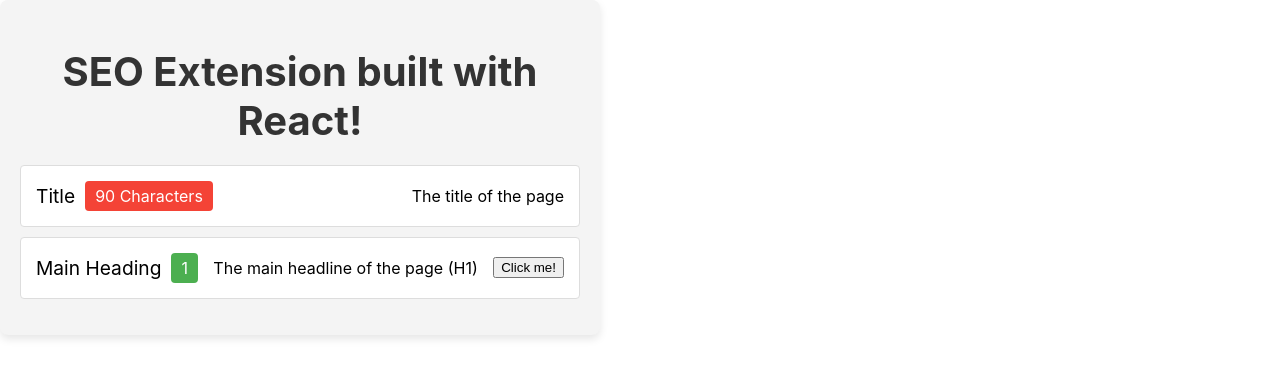
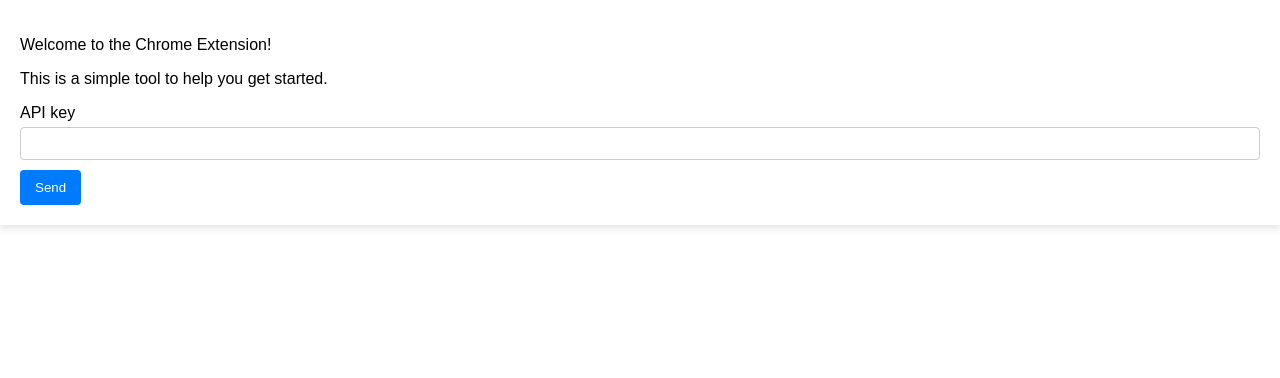
Before and after one commit to gstiebler/BrowserGPT, a React (Create React App) app: page / in a window 1280 px wide. Shown: the top 378 px of the page. Built offline with nearby package versions, Linux system fonts and the light colour scheme.

Commit message:
updated tab design

```diff
--- a/src/App.css
+++ /dev/null
@@ -1,38 +0,0 @@
-.App {
-  text-align: center;
-}
-
-.App-logo {
-  height: 40vmin;
-  pointer-events: none;
-}
-
-@media (prefers-reduced-motion: no-preference) {
-  .App-logo {
-    animation: App-logo-spin infinite 20s linear;
-  }
-}
-
-.App-header {
-  background-color: #282c34;
-  min-height: 100vh;
-  display: flex;
-  flex-direction: column;
-  align-items: center;
-  justify-content: center;
-  font-size: calc(10px + 2vmin);
-  color: white;
-}
-
-.App-link {
-  color: #61dafb;
-}
-
-@keyframes App-logo-spin {
-  from {
-    transform: rotate(0deg);
-  }
-  to {
-    transform: rotate(360deg);
-  }
-}
--- a/src/App.tsx
+++ /dev/null
@@ -1,48 +0,0 @@
-import React from 'react';
-import './App.css';
-
-function App() {
-
-  const buttonClick = () => {
-    console.log('Button clicked!');
-    chrome.tabs.query({active: true, currentWindow: true}, function(tabs) {
-      const currentTab = tabs[0];
-      chrome.tabs.sendMessage(currentTab.id ?? 0, { type: 'execute' });
-    });
-  }
-
-  return (
-    <div className="App">
-      <h1>SEO Extension built with React!</h1>
-
-      <ul className="SEOForm">
-        <li className="SEOValidation">
-          <div className="SEOValidationField">
-            <span className="SEOValidationFieldTitle">Title</span>
-            <span className="SEOValidationFieldStatus Error">
-              90 Characters
-            </span>
-          </div>
-          <div className="SEOVAlidationFieldValue">
-            The title of the page
-          </div>
-        </li>
-
-        <li className="SEOValidation">
-          <div className="SEOValidationField">
-            <span className="SEOValidationFieldTitle">Main Heading</span>
-            <span className="SEOValidationFieldStatus Ok">
-              1
-            </span>
-          </div>
-          <div className="SEOVAlidationFieldValue">
-            The main headline of the page (H1)
-          </div>
-          <button onClick={buttonClick}>Click me!</button>
-        </li>
-      </ul>
-    </div>
-  );
-}
-
-export default App;
--- /dev/null
+++ b/src/ExtensionTab.css
@@ -0,0 +1,39 @@
+.extension-tab {
+  font-family: Arial, Helvetica, sans-serif;
+  padding: 20px;
+  box-shadow: 0 4px 8px rgba(0, 0, 0, 0.1);
+  width: 100%; /* Updated to 100% to match the width of the tab */
+  margin: 0 auto;
+  box-sizing: border-box; /* Ensures padding doesn't expand beyond 100% width */
+}
+
+.input-group {
+  margin-bottom: 10px;
+}
+
+.input-group label {
+  display: block;
+  margin-bottom: 5px;
+}
+
+.input-group input {
+  width: 100%;
+  padding: 8px;
+  box-sizing: border-box;
+  border: 1px solid #ccc;
+  border-radius: 4px;
+}
+
+button {
+  padding: 10px 15px;
+  background-color: #007BFF;
+  color: white;
+  border: none;
+  border-radius: 4px;
+  cursor: pointer;
+  transition: background-color 0.3s ease;
+}
+
+button:hover {
+  background-color: #0056b3;
+}
--- /dev/null
+++ b/src/ExtensionTab.tsx
@@ -0,0 +1,33 @@
+import React, { useState } from 'react';
+import './ExtensionTab.css';
+
+const ExtensionTab: React.FC = () => {
+    const [apiKey, setApiKey] = useState<string>('');
+
+    const handleSend = () => {
+        console.log('API Key:', apiKey);
+        chrome.tabs.query({active: true, currentWindow: true}, function(tabs) {
+          const currentTab = tabs[0];
+          chrome.tabs.sendMessage(currentTab.id ?? 0, { type: 'execute' });
+        });
+    };
+
+    return (
+        <div className="extension-tab">
+            <p>Welcome to the Chrome Extension!</p>
+            <p>This is a simple tool to help you get started.</p>
+            <div className="input-group">
+                <label htmlFor="api-key">API key</label>
+                <input
+                    type="text"
+                    id="api-key"
+                    value={apiKey}
+                    onChange={(e) => setApiKey(e.target.value)}
+                />
+            </div>
+            <button onClick={handleSend}>Send</button>
+        </div>
+    );
+}
+
+export default ExtensionTab;
--- a/src/gpt/browserDriver.ts
+++ b/src/gpt/browserDriver.ts
@@ -2,8 +2,6 @@
 
 export async function execute() {
     console.log('Executing...');
-    const childCount = document.body.childElementCount;
-    console.log(`childCount: ${childCount}`);
 
     const node = document.getElementById("climsMyLogin:j_id503:j_id504:j_id505:j_id506:loginForm:username");
     node?.setAttribute("value", "teste");
--- a/src/index.css
+++ b/src/index.css
@@ -1,5 +1,5 @@
 body {
-  width: 600px;
+  width: 100%;
   height: 400px;
   margin: 0;
   font-family: -apple-system, BlinkMacSystemFont, 'Segoe UI', 'Roboto', 'Oxygen',
@@ -18,69 +18,3 @@
   font-family: source-code-pro, Menlo, Monaco, Consolas, 'Courier New',
     monospace;
 }
-
-
-.App {
-  margin: auto;
-  max-width: 800px;
-  padding: 20px;
-  background-color: #f4f4f4;
-  border-radius: 8px;
-  box-shadow: 0 4px 8px rgba(0, 0, 0, 0.1);
-}
-
-h1 {
-  color: #333;
-  font-size: 2.5em;
-  margin-bottom: 20px;
-}
-
-/* List Styles */
-.SEOForm {
-  list-style: none;
-  padding: 0;
-}
-
-/* List Item Styles */
-.SEOValidation {
-  display: flex;
-  justify-content: space-between;
-  align-items: center;
-  padding: 15px;
-  margin: 10px 0;
-  background-color: #fff;
-  border: 1px solid #ddd;
-  border-radius: 4px;
-}
-
-.SEOValidationField {
-  display: flex;
-  align-items: center;
-}
-
-.SEOValidationFieldTitle {
-  font-size: 1.2em;
-  margin-right: 10px;
-}
-
-/* Status Colors */
-.SEOValidationFieldStatus {
-  padding: 5px 10px;
-  border-radius: 4px;
-}
-
-.Error {
-  background-color: #f44336;
-  color: white;
-}
-
-.Ok {
-  background-color: #4CAF50;
-  color: white;
-}
-
-/* Field Value Styles */
-.SEOValidationFieldValue {
-  font-size: 1em;
-  color: #666;
-}
--- a/src/index.tsx
+++ b/src/index.tsx
@@ -1,7 +1,7 @@
 import React from 'react';
 import ReactDOM from 'react-dom/client';
 import './index.css';
-import App from './App';
+import App from './ExtensionTab';
 import reportWebVitals from './reportWebVitals';
 
 const root = ReactDOM.createRoot(
```
